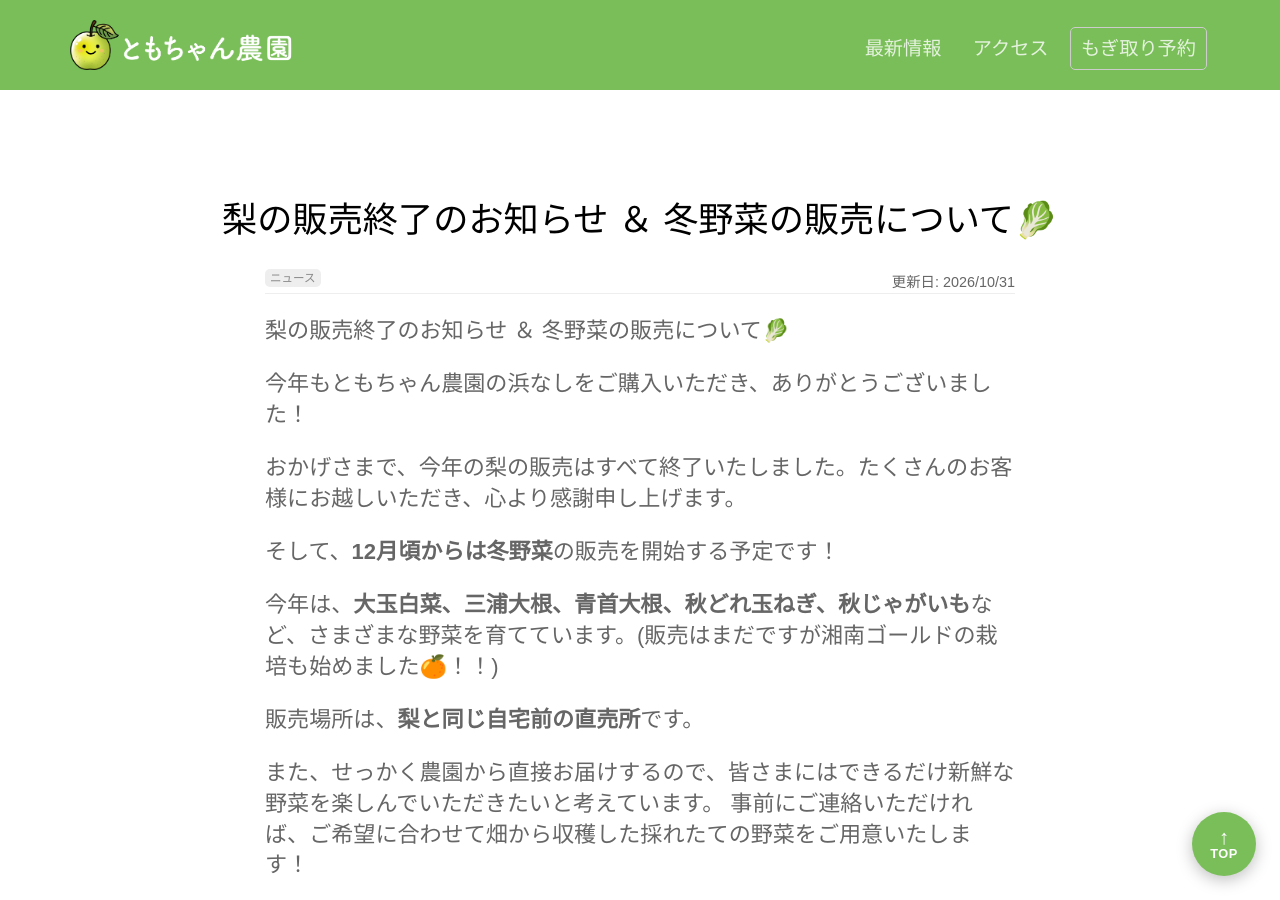
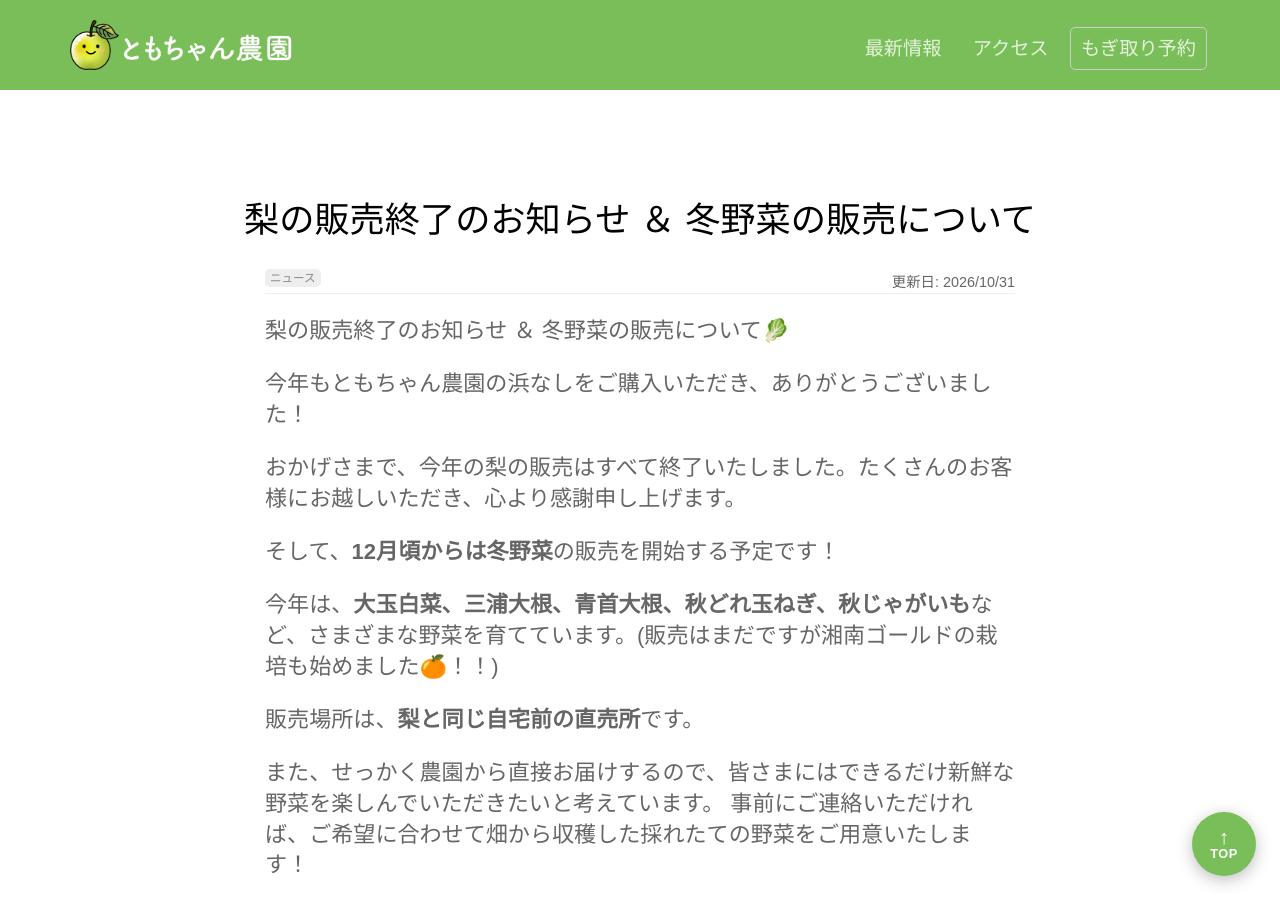
Before and after one commit to johannesnicolaus/nashi_nouen, a Jekyll site: the page built from _posts/2026-10-31-2026-10-31-梨の販売終了のお知らせ-＆-冬野菜の販売について🥬.md, in a window 1280 px wide and 900 px high. Built offline with Jekyll 4.4.1, drawn with Linux system fonts in a browser that asks for light colours; some web fonts are replaced.

```diff
--- a/_posts/2026-10-31-2026-10-31-梨の販売終了のお知らせ-＆-冬野菜の販売について🥬.md
+++ b/_posts/2026-10-31-2026-10-31-梨の販売終了のお知らせ-＆-冬野菜の販売について🥬.md
@@ -1,5 +1,5 @@
 ---
-title: 梨の販売終了のお知らせ ＆ 冬野菜の販売について🥬
+title: 梨の販売終了のお知らせ ＆ 冬野菜の販売について
 date: 2026-10-31
 categories:
   - ニュース
```
